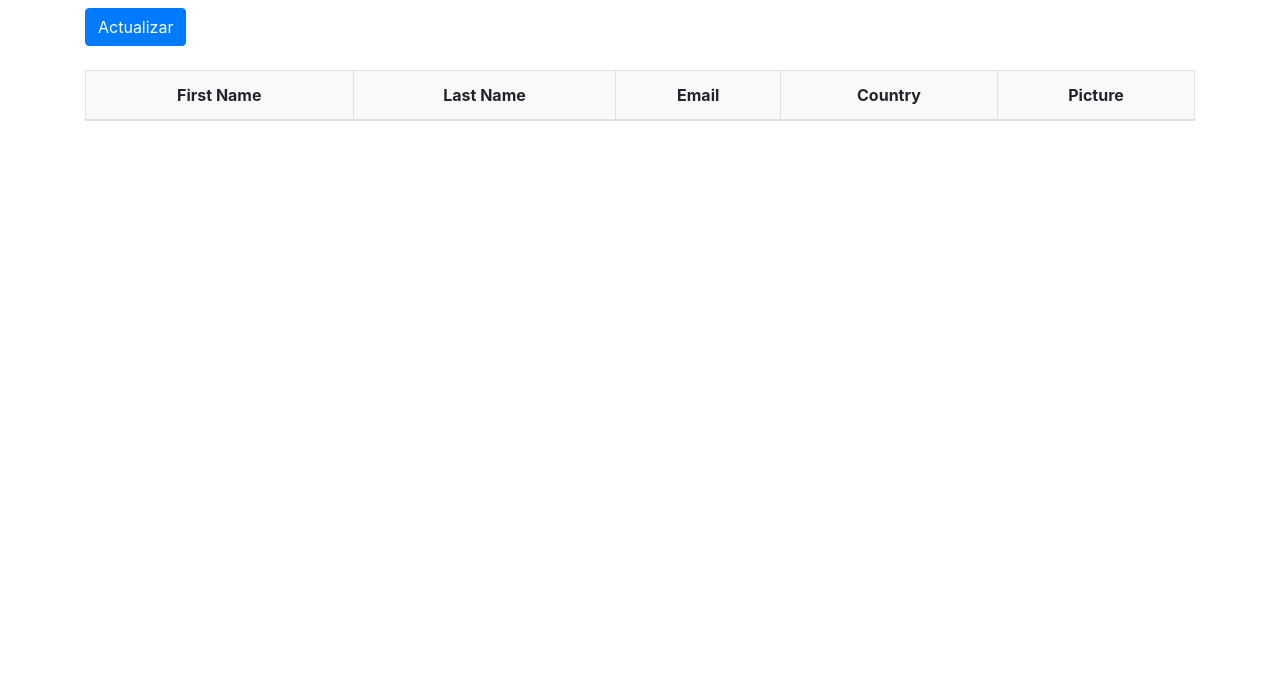
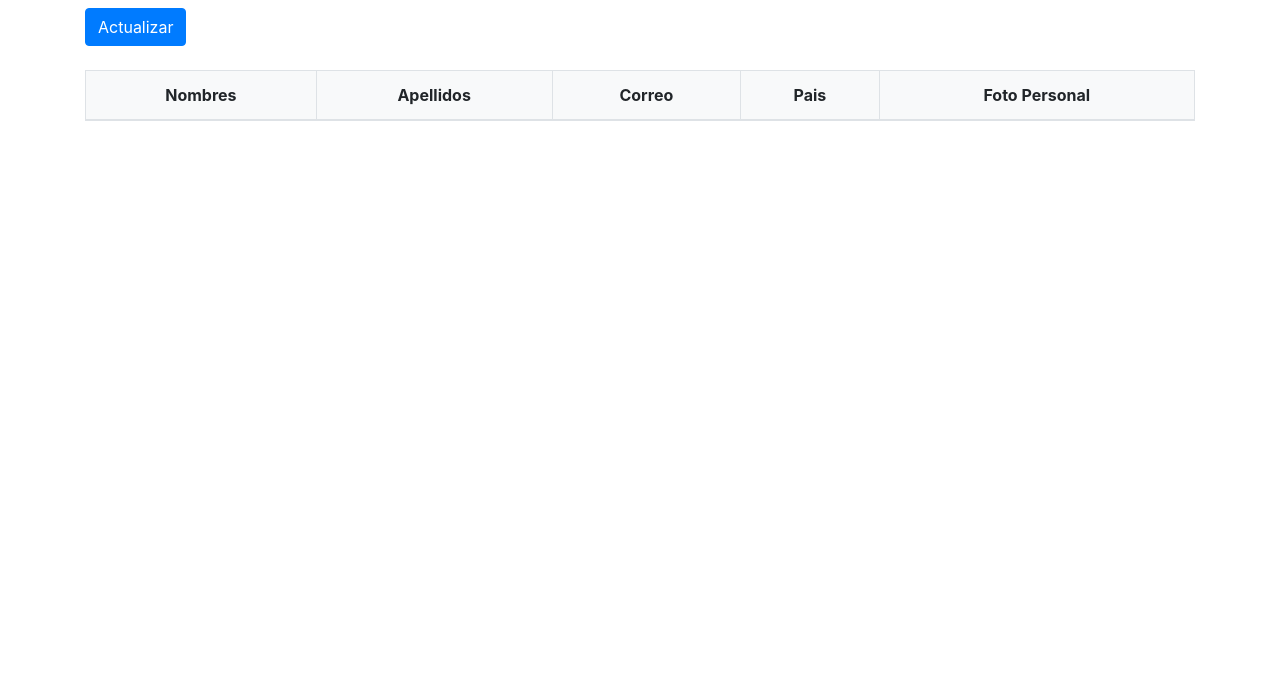
Before and after one commit to Alexandra9804/Ejemplo, a plain HTML site: page index.html in a window 1280 px wide. Shown: the part 112-800 px from the top of the page. Drawn offline with nearby package versions, Linux system fonts and the light colour scheme; no server answers.

Commit message:
feature(index): se hicieron cambios en el index.html

```diff
--- a/index.html
+++ b/index.html
@@ -14,11 +14,11 @@
         <table class="table table-bordered">
             <thead>
                 <tr>
-                    <th>First Name</th>
-                    <th>Last Name</th>
-                    <th>Email</th>
-                    <th>Country</th>
-                    <th>Picture</th>
+                    <th>Nombres</th>
+                    <th>Apellidos</th>
+                    <th>Correo</th>
+                    <th>Pais</th>
+                    <th>Foto Personal</th>
                 </tr>
             </thead>
             <tbody id="user-table-body">
```
